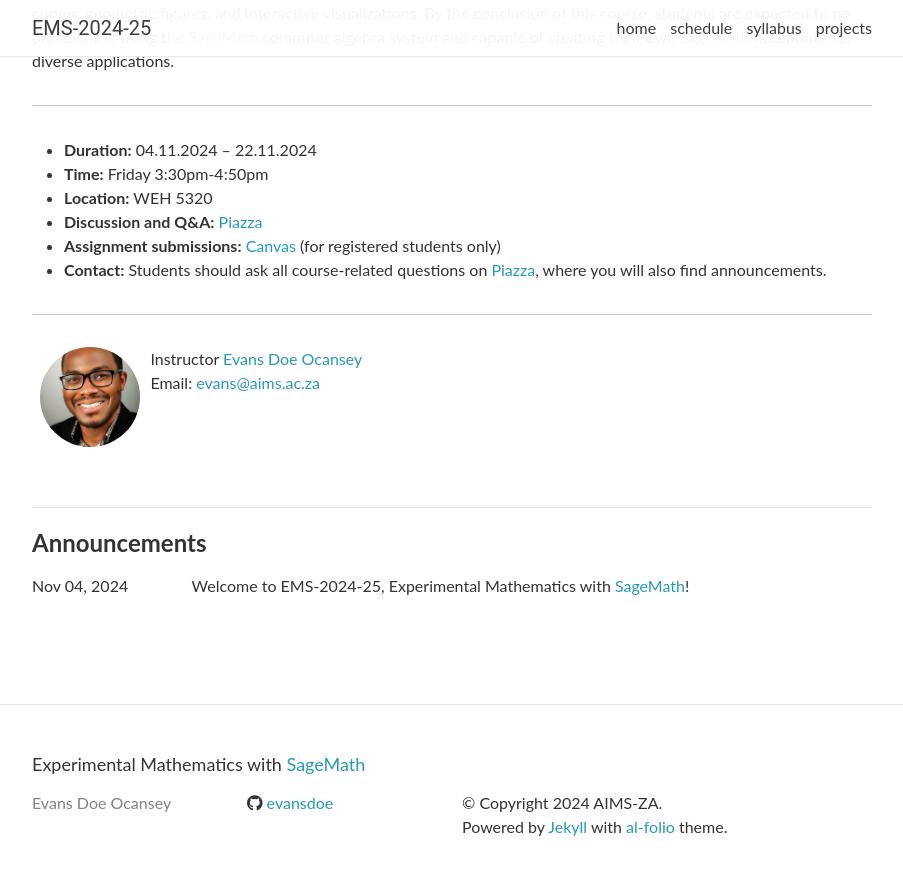
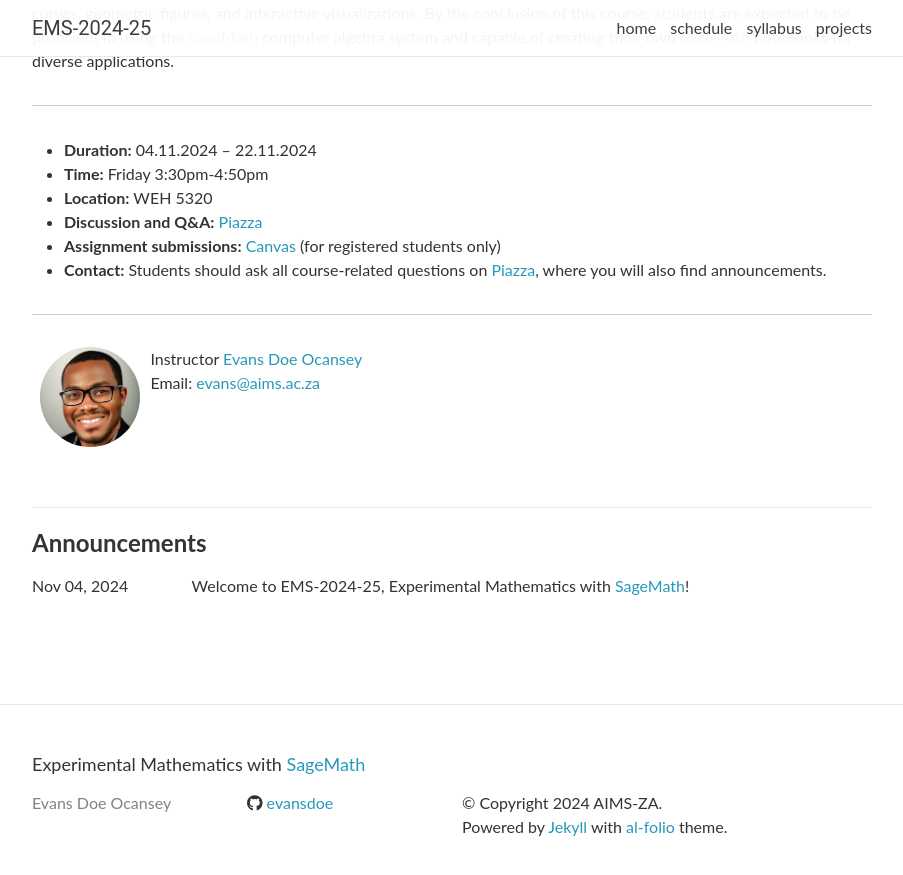
Before and after one commit to evansdoe/aims-za, a Jekyll site: the page ems/2024-25/index.html, which Jekyll copies as it is, in a window 1280 px wide and 900 px high, scrolled down 511 px. Shown: the top 875 px of the window, without its empty margins (188-1091 px from the left). Built offline with Jekyll 4.4.1, drawn with Linux system fonts in a browser that asks for light colours; nearby versions of some CDN libraries; comment, search, counter and statistics services are not loaded.

Commit message:
feat: Update ems index.html
Modify image of author

```diff
--- a/ems/2024-25/index.html
+++ b/ems/2024-25/index.html
@@ -114,7 +114,7 @@
   <div class="instructors clearfix">
 
   <div class="instructor-profile-two-col">
-    <a href="https://evansdoe.github.io" target="_blank"><img src="/aims-za/assets/img/doe.jpeg" /></a>
+    <a href="https://evansdoe.github.io" target="_blank"><img src="/aims-za/assets/img/doe.jpg" /></a>
     <ul class="instructor-info">
       <li><span>Instructor</span> <a href="https://evansdoe.github.io" target="_blank">Evans Doe Ocansey</a></li>
       <li><span>Email:</span> <a href="mailto:evans@aims.ac.za" target="_blank">evans@aims.ac.za</a></li>
```
Also changed, not shown: assets/img/doe.jpg (added).
